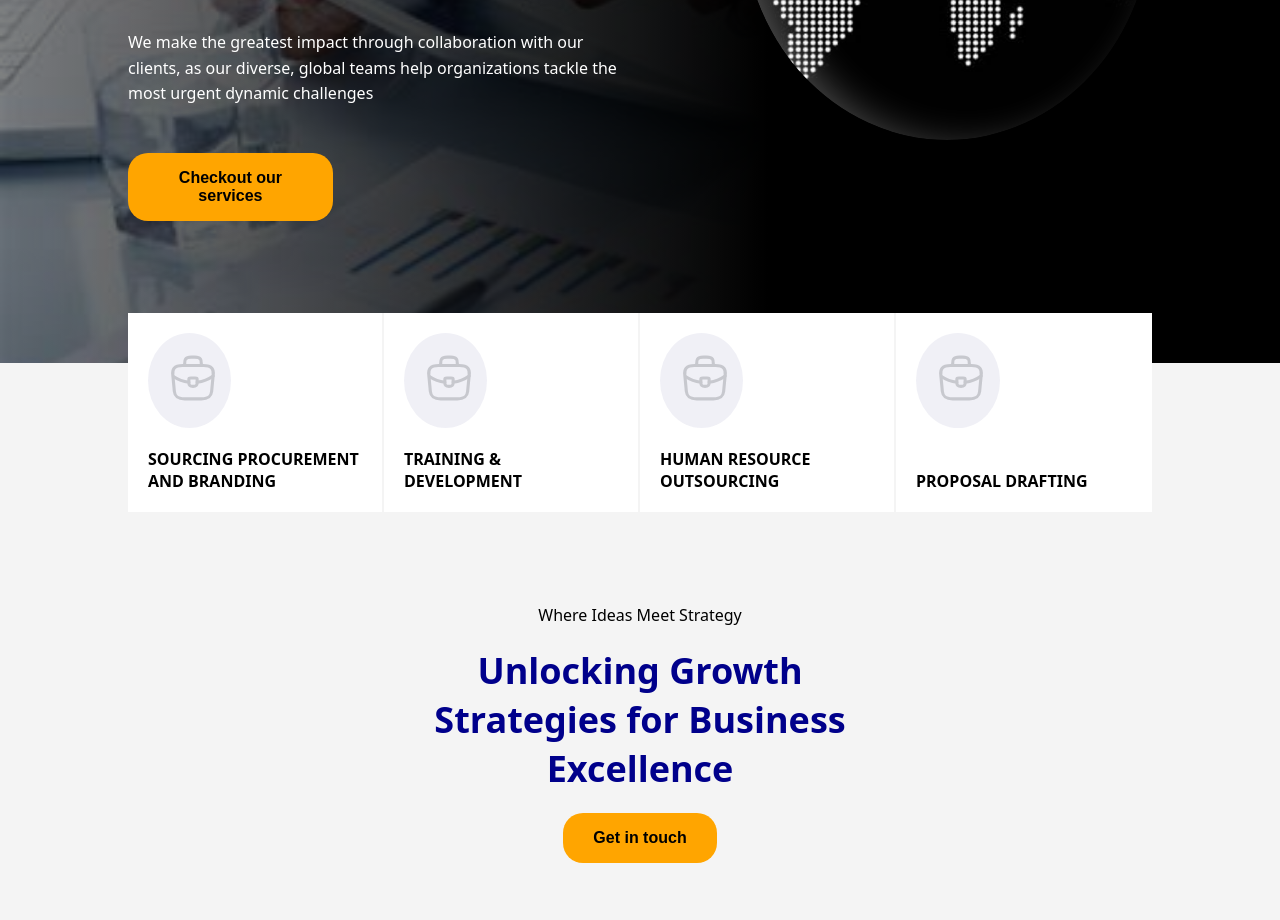
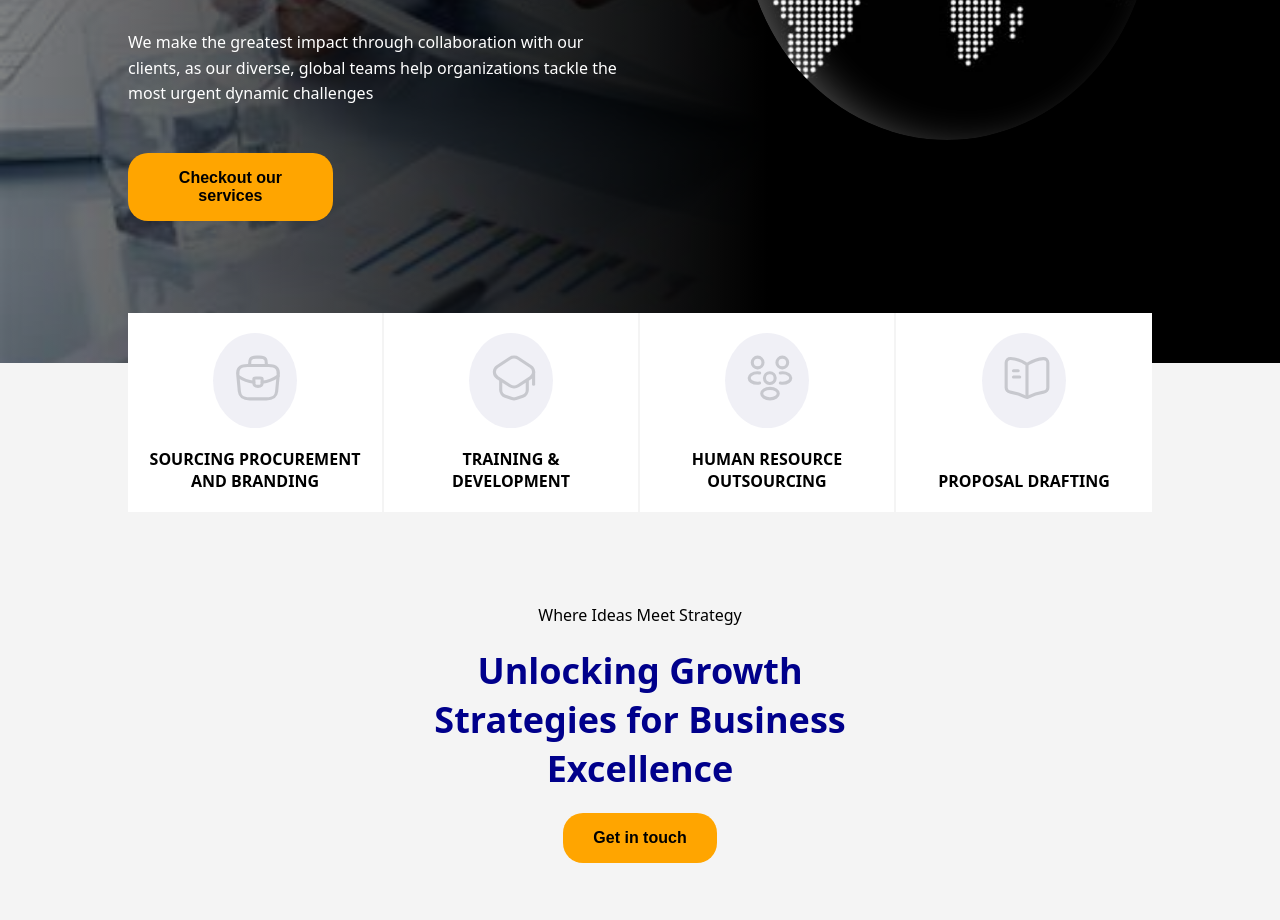
Before and after one commit to Paracle/paracle, an Astro site: page / in a window 1280 px wide. Shown: the part 437-1357 px from the top of the page. Built offline with nearby package versions, Linux system fonts and the light colour scheme; Astro itself is replaced by a stand-in of ours.

Commit message:
added 404 page

```diff
--- /dev/null
+++ b/src/components/icons/book.astro
@@ -0,0 +1,29 @@
+<div style="fill:'black'; opacity:0.2;">
+  <svg width="
+  50" height="50" viewBox="0 0 24 24" fill="none" xmlns="http://www.w3.org/2000/svg">
+    <path
+      d="M22 16.7397V4.6697C22 3.4697 21.02 2.5797 19.83 2.6797H19.77C17.67 2.8597 14.48 3.9297 12.7 5.0497L12.53 5.1597C12.24 5.3397 11.76 5.3397 11.47 5.1597L11.22 5.0097C9.44 3.8997 6.26 2.8397 4.16 2.6697C2.97 2.5697 2 3.4697 2 4.6597V16.7397C2 17.6997 2.78 18.5997 3.74 18.7197L4.03 18.7597C6.2 19.0497 9.55 20.1497 11.47 21.1997L11.51 21.2197C11.78 21.3697 12.21 21.3697 12.47 21.2197C14.39 20.1597 17.75 19.0497 19.93 18.7597L20.26 18.7197C21.22 18.5997 22 17.6997 22 16.7397Z"
+      stroke="#292D32"
+      stroke-width="1.5"
+      stroke-linecap="round"
+      stroke-linejoin="round"></path>
+    <path
+      d="M12 5.49023V20.4902"
+      stroke="#292D32"
+      stroke-width="1.5"
+      stroke-linecap="round"
+      stroke-linejoin="round"></path>
+    <path
+      d="M7.75 8.49023H5.5"
+      stroke="#292D32"
+      stroke-width="1.5"
+      stroke-linecap="round"
+      stroke-linejoin="round"></path>
+    <path
+      d="M8.5 11.4902H5.5"
+      stroke="#292D32"
+      stroke-width="1.5"
+      stroke-linecap="round"
+      stroke-linejoin="round"></path>
+  </svg>
+</div>
--- /dev/null
+++ b/src/components/icons/human.astro
@@ -0,0 +1,41 @@
+<div style="fill:'black'; opacity:0.2;">
+  <svg width="
+  50" height="50" viewBox="0 0 24 24" fill="none" xmlns="http://www.w3.org/2000/svg">
+    <path
+      d="M18 7.16C17.94 7.15 17.87 7.15 17.81 7.16C16.43 7.11 15.33 5.98 15.33 4.58C15.33 3.15 16.48 2 17.91 2C19.34 2 20.49 3.16 20.49 4.58C20.48 5.98 19.38 7.11 18 7.16Z"
+      stroke="#292D32"
+      stroke-width="1.5"
+      stroke-linecap="round"
+      stroke-linejoin="round"></path>
+    <path
+      d="M16.9699 14.4402C18.3399 14.6702 19.8499 14.4302 20.9099 13.7202C22.3199 12.7802 22.3199 11.2402 20.9099 10.3002C19.8399 9.59016 18.3099 9.35016 16.9399 9.59016"
+      stroke="#292D32"
+      stroke-width="1.5"
+      stroke-linecap="round"
+      stroke-linejoin="round"></path>
+    <path
+      d="M5.96998 7.16C6.02998 7.15 6.09998 7.15 6.15998 7.16C7.53998 7.11 8.63998 5.98 8.63998 4.58C8.63998 3.15 7.48998 2 6.05998 2C4.62998 2 3.47998 3.16 3.47998 4.58C3.48998 5.98 4.58998 7.11 5.96998 7.16Z"
+      stroke="#292D32"
+      stroke-width="1.5"
+      stroke-linecap="round"
+      stroke-linejoin="round"></path>
+    <path
+      d="M6.99994 14.4402C5.62994 14.6702 4.11994 14.4302 3.05994 13.7202C1.64994 12.7802 1.64994 11.2402 3.05994 10.3002C4.12994 9.59016 5.65994 9.35016 7.02994 9.59016"
+      stroke="#292D32"
+      stroke-width="1.5"
+      stroke-linecap="round"
+      stroke-linejoin="round"></path>
+    <path
+      d="M12 14.6297C11.94 14.6197 11.87 14.6197 11.81 14.6297C10.43 14.5797 9.32996 13.4497 9.32996 12.0497C9.32996 10.6197 10.48 9.46973 11.91 9.46973C13.34 9.46973 14.49 10.6297 14.49 12.0497C14.48 13.4497 13.38 14.5897 12 14.6297Z"
+      stroke="#292D32"
+      stroke-width="1.5"
+      stroke-linecap="round"
+      stroke-linejoin="round"></path>
+    <path
+      d="M9.08997 17.7794C7.67997 18.7194 7.67997 20.2594 9.08997 21.1994C10.69 22.2694 13.31 22.2694 14.91 21.1994C16.32 20.2594 16.32 18.7194 14.91 17.7794C13.32 16.7194 10.69 16.7194 9.08997 17.7794Z"
+      stroke="#292D32"
+      stroke-width="1.5"
+      stroke-linecap="round"
+      stroke-linejoin="round"></path>
+  </svg>
+</div>
--- /dev/null
+++ b/src/components/icons/training.astro
@@ -0,0 +1,23 @@
+<div style="fill:'black'; opacity:0.2;">
+  <svg width="50" height="50" viewBox="0 0 24 24" fill="none" xmlns="http://www.w3.org/2000/svg">
+    <rect width="24" height="24" fill="currentColour"></rect>
+    <path
+      d="M10.05 2.53028L4.03002 6.46028C2.10002 7.72028 2.10002 10.5403 4.03002 11.8003L10.05 15.7303C11.13 16.4403 12.91 16.4403 13.99 15.7303L19.98 11.8003C21.9 10.5403 21.9 7.73028 19.98 6.47028L13.99 2.54028C12.91 1.82028 11.13 1.82028 10.05 2.53028Z"
+      stroke="#292D32"
+      stroke-width="1.5"
+      stroke-linecap="round"
+      stroke-linejoin="round"></path>
+    <path
+      d="M5.63 13.0801L5.62 17.7701C5.62 19.0401 6.6 20.4001 7.8 20.8001L10.99 21.8601C11.54 22.0401 12.45 22.0401 13.01 21.8601L16.2 20.8001C17.4 20.4001 18.38 19.0401 18.38 17.7701V13.1301"
+      stroke="#292D32"
+      stroke-width="1.5"
+      stroke-linecap="round"
+      stroke-linejoin="round"></path>
+    <path
+      d="M21.4 15V9"
+      stroke="#292D32"
+      stroke-width="1.5"
+      stroke-linecap="round"
+      stroke-linejoin="round"></path>
+  </svg>
+</div>
--- a/src/components/navbar.astro
+++ b/src/components/navbar.astro
@@ -20,12 +20,7 @@ const bground = background ? "white" : "#000052";
   <nav>
     <div class="menu-wrapper">
       <div class="menubars">
-        <a
-          href="#main-menu"
-          class="menu-toggle"
-          id="main-menu-toggle"
-          aria-label="Open main menu"
-        >
+        <a href="#main-menu" class="menu-toggle" id="main-menu-toggle" aria-label="Open main menu">
           <Menu svgcolor={svgcolor} />
         </a>
       </div>
@@ -42,6 +37,7 @@ const bground = background ? "white" : "#000052";
         <li><a href="/" style={{ color: color }}>Home</a></li>
         <li><a href="/about" style={{ color: color }}>About</a></li>
         <li><a href="/services" style={{ color: color }}>Services</a></li>
+        <li><a href="/trainings" style={{ color: color }}>Trainings</a></li>
         <li><a href="/our-team" style={{ color: color }}>Our team</a></li>
         <li><a href="/contact" style={{ color: color }}>Contact</a></li>
       </ul>
--- a/src/pages/index.astro
+++ b/src/pages/index.astro
@@ -17,6 +17,9 @@ import Consult from "../components/icons/consult.astro";
 import Connect from "../components/icons/connect.astro";
 import Briefcase from "../components/icons/briefcase.astro";
 import Bulb from "../components/icons/bulb.astro";
+import Book from "../components/icons/book.astro";
+import Training from "../components/icons/training.astro";
+import Human from "../components/icons/human.astro"
 
 ---
 
@@ -42,7 +45,7 @@ import Bulb from "../components/icons/bulb.astro";
 
       <div class="card-business">
         <div class="service-icon">
-          <Briefcase />
+          <Training />
         </div>
         <div class="section-para">
           <h4>TRAINING & DEVELOPMENT</h4>
@@ -54,7 +57,7 @@ import Bulb from "../components/icons/bulb.astro";
 
       <div class="card-business">
         <div class="service-icon">
-          <Briefcase />
+          <Human />
         </div>
         <div class="section-para">
           <h4>HUMAN RESOURCE OUTSOURCING</h4>
@@ -66,7 +69,7 @@ import Bulb from "../components/icons/bulb.astro";
 
       <div class="card-business">
         <div class="service-icon">
-          <Briefcase />
+          <Book />
         </div>
         <div class="section-para">
           <h4>PROPOSAL DRAFTING</h4>
@@ -350,7 +353,6 @@ import Bulb from "../components/icons/bulb.astro";
     height: 70%;
     background-color: #f4f4f4;
 
-
   }
 
   .cards-grid{
@@ -362,18 +364,22 @@ import Bulb from "../components/icons/bulb.astro";
     top: -50px;
     left: 10vw;
     z-index: 999;
+
   }
 
   .card-business{
     padding: 20px;
     display:flex;
     flex-flow: column;
+    align-items: center;
+    text-align: center;
     justify-content:space-between;
     gap:20px;
     /* box-shadow: 0px 8px 20px rgba(0, 0, 0, 0.08); */
     position: relative;
     overflow: hidden;
     background-color: white;
+
   }
 
   .card-business:nth-child(1){
@@ -457,7 +463,7 @@ import Bulb from "../components/icons/bulb.astro";
 
   .service-section-margin{
     width: 80vw;
-      margin:0 auto;
+      margin:0px auto 100px auto;
       animation: scrollsimp 1s linear forwards;
     animation-timeline: view();
   }
@@ -567,7 +573,7 @@ import Bulb from "../components/icons/bulb.astro";
 
     display: flex;
     flex-flow: row wrap;
-     margin: 150px auto;
+     margin: 0px auto;
     width: 80vw;
     animation:explore 1s linear forwards, explorevision 1s linear forwards;
     animation-timeline: view();
@@ -578,6 +584,7 @@ import Bulb from "../components/icons/bulb.astro";
   .explore-title{
     & p:first-child {
       margin-bottom: 40px;
+      margin-top:60px;
 
     }
 
@@ -664,7 +671,7 @@ height: 40%;
   }
 
   .client-section__margin{
-    margin: 150px auto;
+    margin: 60px auto 150px auto;
     width: 80vw;
 
   }
@@ -739,7 +746,7 @@ height: 40%;
 
 
   .testimonial{
-    margin: 150px 0;
+    margin: 60px 0 150px 0;
     display: flex;
     flex-flow:column;
     animation:scrollsimp 2s linear forwards;
```
Also changed, not shown: src/components/icons/setting.astro (added, +18 -0 lines), src/pages/404.astro (added, +42 -0 lines), src/pages/about.astro (+33 -46 lines), src/pages/contact.astro (+10 -17 lines), src/pages/services.astro (+87 -114 lines), 3 other files.
